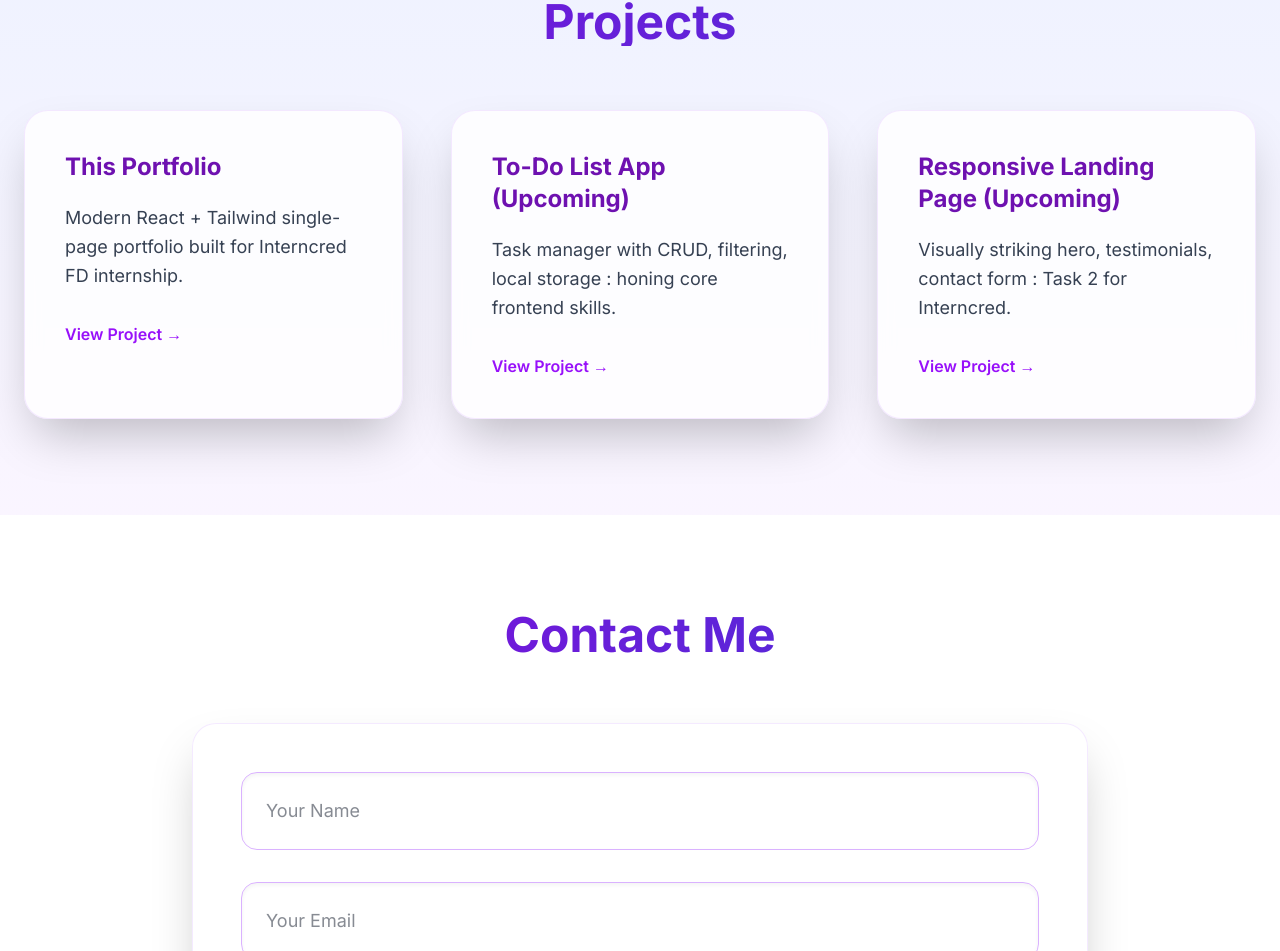
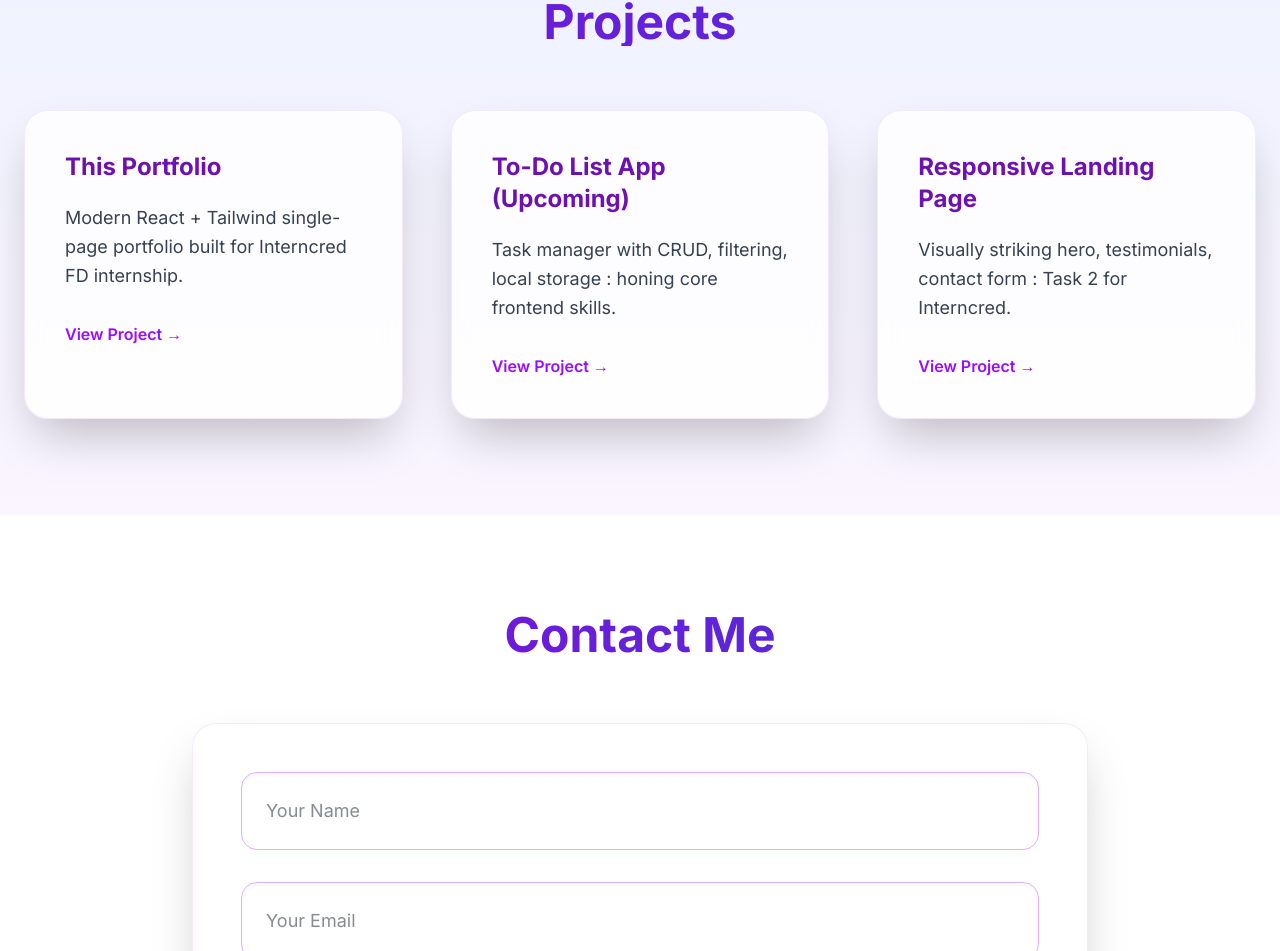
Before and after one commit to Khojoe/IC_FD_01, a React (Vite) app: page / in a window 1280 px wide. Shown: the part 1868-2819 px from the top of the page. Built offline with nearby package versions, Linux system fonts and the light colour scheme.

Commit message:
refactored project links

```diff
--- a/src/App.jsx
+++ b/src/App.jsx
@@ -202,7 +202,7 @@ function App() {
                 link: "#",
               },
               {
-                title: "Responsive Landing Page (Upcoming)",
+                title: "Responsive Landing Page",
                 desc: "Visually striking hero, testimonials, contact form : Task 2 for Interncred.",
                 link: "https://ic-fd-02-drab.vercel.app/",
               },
```
